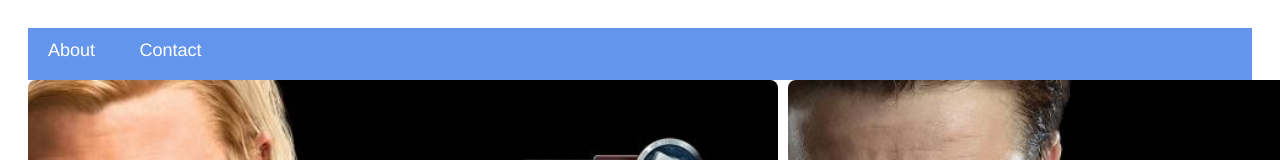
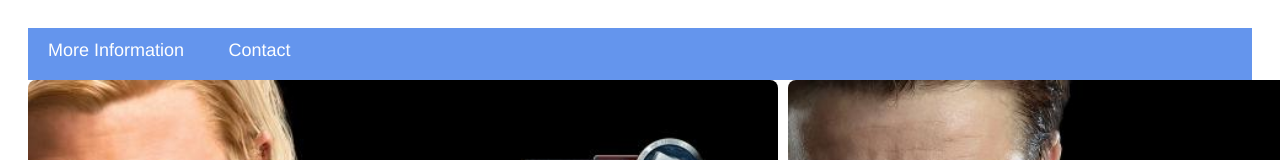
Before and after one commit to Makhotso/SuperHeroFNBAcademy, a plain HTML site: page images/index.html in a window 1280 px wide. Shown: the top 160 px of the page. Drawn offline with Linux system fonts and the light colour scheme.

Commit message:
Update index.html

```diff
--- a/images/index.html
+++ b/images/index.html
@@ -7,7 +7,7 @@
     </head>
     <body>
          <div id="menu">
-            <a href="about.html">About</a>
+            <a href="about.html">More Information</a>
             <a href="contact.html">Contact</a>
         </div>
 
```
